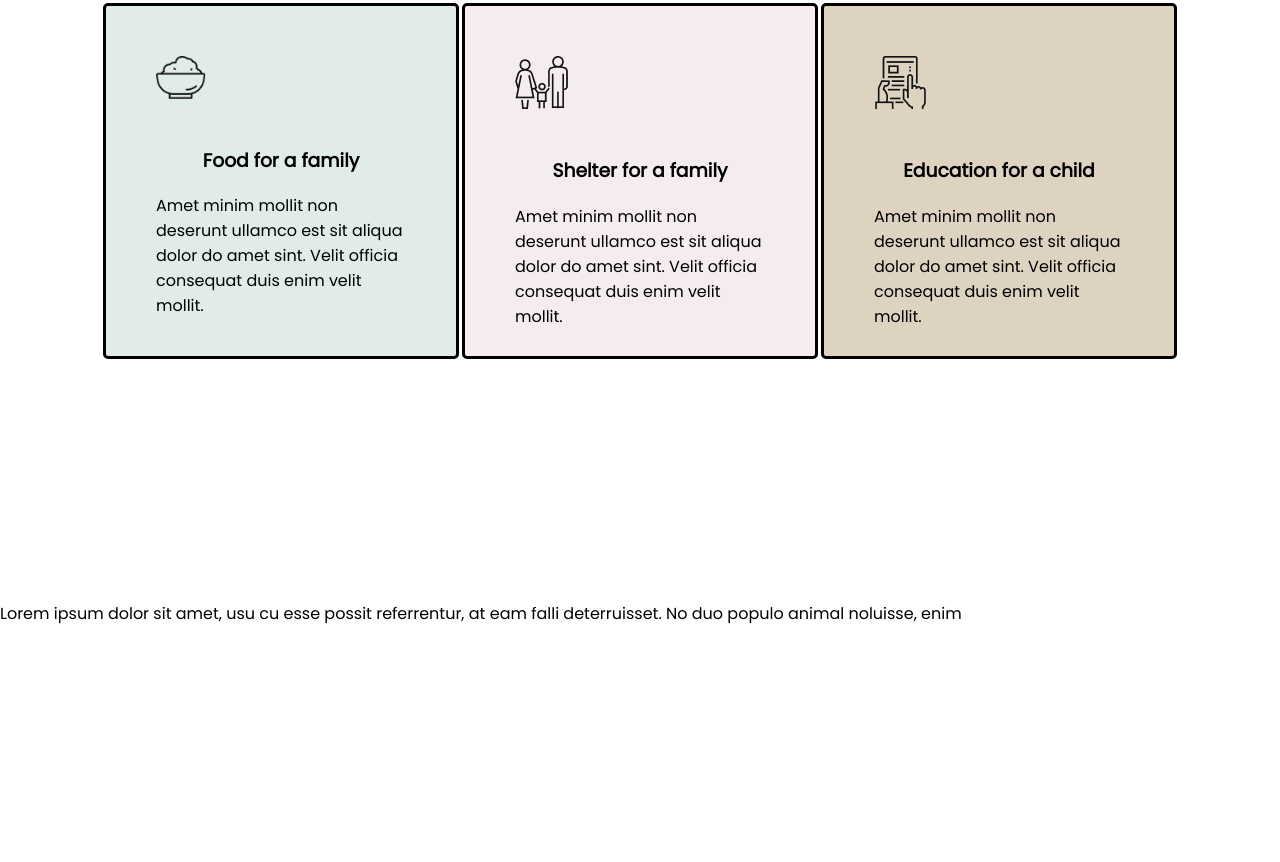
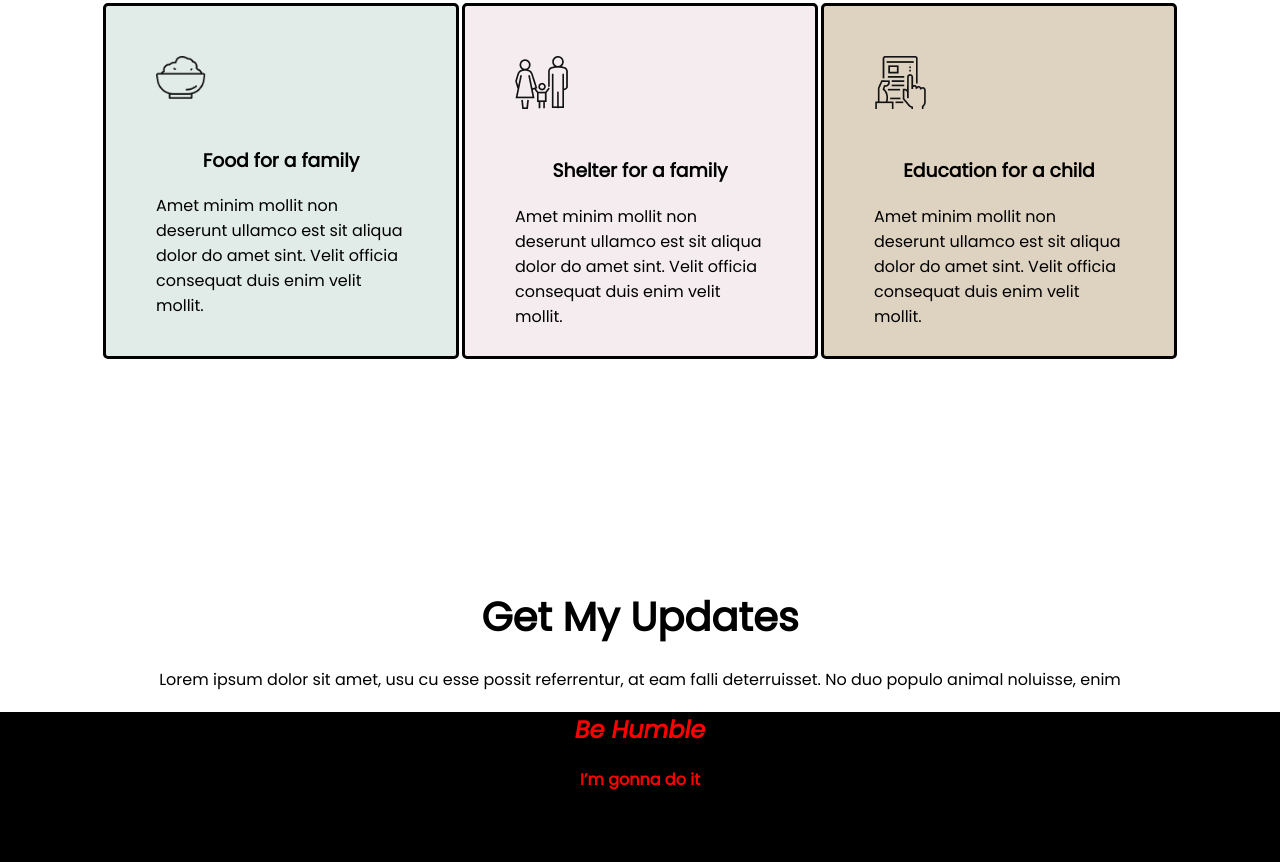
Before and after one commit to shorifmahmud/donate-today-main, a plain HTML site: page index.html in a window 1280 px wide. Shown: the part 1835-2697 px from the top of the page. Before the commit the page ends 2477 px from the top, so only its background shows below. Drawn offline with Linux system fonts and the light colour scheme.

Commit message:
donate-plan added

```diff
--- a/index.html
+++ b/index.html
@@ -91,10 +91,16 @@
         </div>
     </div>
     <div class="my-update">
-        <h1>Get My Updates</h1>
+        <h2 class="title3">Get My Updates</h2>
         <p>Lorem ipsum dolor sit amet, usu cu esse possit referrentur, at eam falli
             deterruisset. No duo populo animal noluisse, enim</p>
     </div>
+
+    </div>
 </body>
+<footer class="humble">
+    <h2><i>Be Humble</i></h2>
+    <p>I’m gonna do it</p>
+</footer>
 
 </html>
--- a/style.css
+++ b/style.css
@@ -125,3 +125,23 @@ h3 {
     border-radius: 5px;
     background-color: rgb(222, 210, 193);
 }
+
+.title3 {
+    text-align: center;
+    font-size: 40px;
+    font-weight: bold;
+    margin-bottom: 20px;
+}
+
+.my-update {
+    text-align: center;
+    margin-top: 10%;
+}
+
+.humble {
+    color: red;
+    font-weight: bolder;
+    height: 150px;
+    text-align: center;
+    background-color: black;
+}
```
